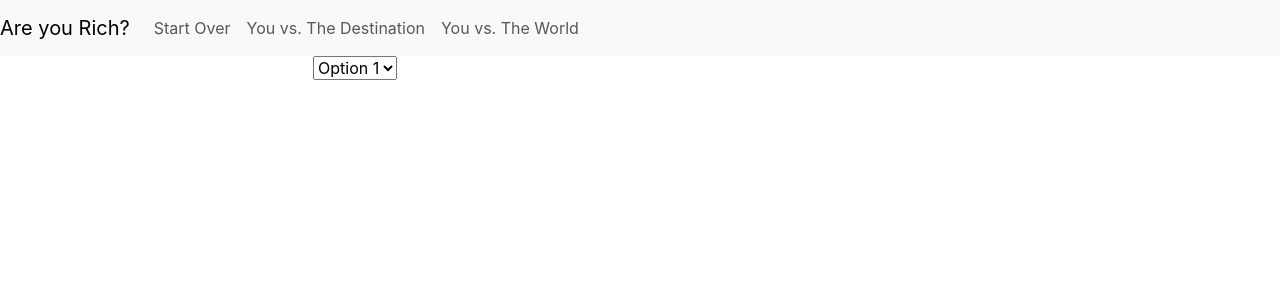
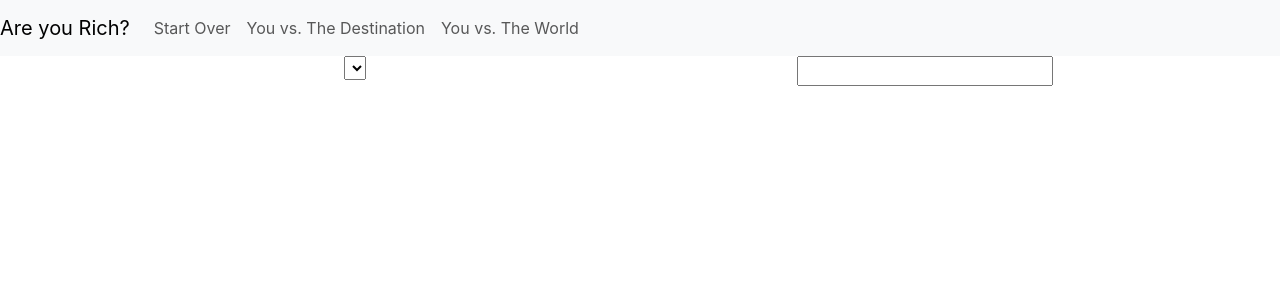
Before and after one commit to zkdoran/react-app-currency, a React (Create React App) app: page / in a window 1280 px wide. Shown: the top 300 px of the page. Built offline with nearby package versions, Linux system fonts and the light colour scheme; no server answers; the HTML template or start-up script is replaced by a standard one.

Commit message:
object keys test

```diff
--- a/src/Home.js
+++ b/src/Home.js
@@ -25,15 +25,17 @@ class StartOver extends React.Component {
 
 
   render() {
+    const { currencies } = this.state;
+
     return (
       <div className="row">
         <div className="col">
           <select>
-            <option>Option 1</option>
+            {Object.keys((currencies) => ((sym) => <option key={sym} value={sym}>{currencies[sym]}</option>))}
           </select>
         </div>
         <div className="col">
-
+          <input></input>
         </div>
       </div>
     )
```
